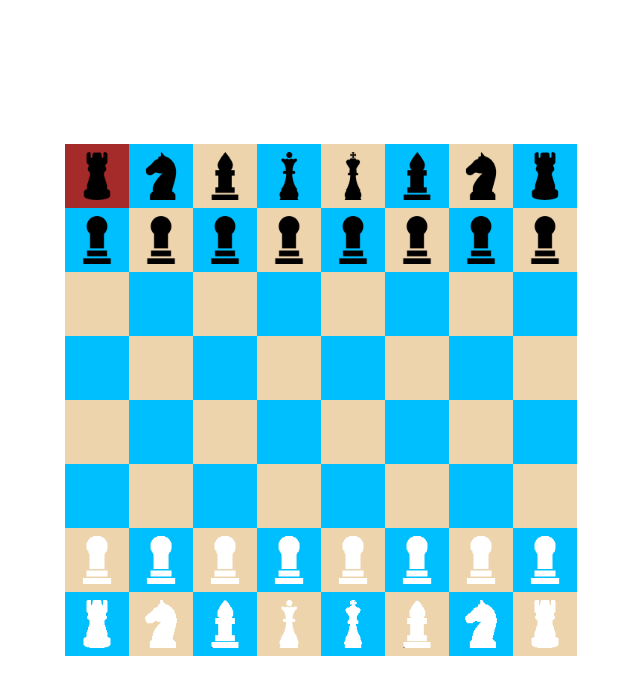
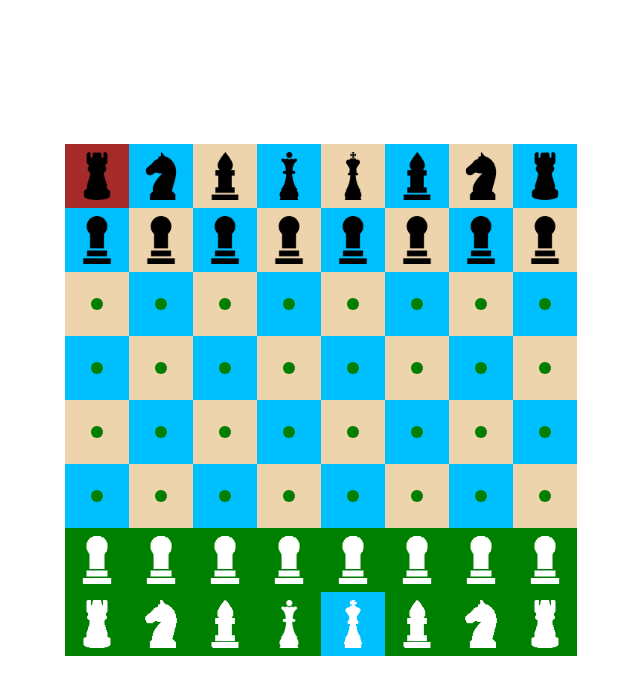
Before and after one commit to AntonSheluho/Ulbi-TV-Chess, a React (Create React App) app: page / in a window 1280 px wide. Both pictures are taken after a click on the element 416 px from the left and 176 px from the top of the page. Shown: the top 694 px of the page, without its empty margins (319-959 px from the left). Built offline with nearby package versions, Linux system fonts and the light colour scheme.

Commit message:
add figure moving logic BoardComp.tsx CellComp.tsx Figure.tsx

```diff
--- a/src/App.css
+++ b/src/App.css
@@ -43,3 +43,10 @@
 .selected {
     background-color: brown;
 }
+
+.available {
+    width: 12px;
+    height: 12px;
+    border-radius: 50%;
+    background-color: green;
+}
--- a/src/components/BoardComponent.tsx
+++ b/src/components/BoardComponent.tsx
@@ -1,4 +1,4 @@
-import React, { FC, useState } from 'react';
+import React, { FC, useEffect, useState } from 'react';
 import { Board } from '../models/Board';
 import { Cell } from '../models/Cell';
 import CellComponent from './CellComponent';
@@ -12,9 +12,30 @@
     const [selectedCell, setSelectedCell] = useState<Cell | null>(null);
 
     function click(cell: Cell) {
-        if (cell.figure) {
+        if (
+            selectedCell &&
+            selectedCell !== cell &&
+            selectedCell.figure?.canMove(cell)
+        ) {
+            selectedCell.moveFigure(cell);
+            setSelectedCell(null);
+        } else {
             setSelectedCell(cell);
         }
+    }
+
+    useEffect(() => {
+        highlightCells();
+    }, [selectedCell]);
+
+    function highlightCells() {
+        board.highlightCells(selectedCell);
+        updateBoard();
+    }
+
+    function updateBoard() {
+        const newBoard = board.getCopyBoard();
+        setBoard(newBoard);
     }
 
     return (
@@ -23,7 +44,7 @@
                 <React.Fragment key={index}>
                     {row.map((cell) => (
                         <CellComponent
-                        click={click}
+                            click={click}
                             cell={cell}
                             key={cell.id}
                             selected={
--- a/src/components/CellComponent.tsx
+++ b/src/components/CellComponent.tsx
@@ -12,7 +12,9 @@
         <div className={
           ['cell', cell.color, selected ? 'selected' : ''].join(' ')}
           onClick={() => click(cell)}
+          style={{background: cell.available && cell.figure ? 'green' : ''}}
         >
+            {cell.available && !cell.figure && <div className='available'></div>}
             {cell.figure?.logo && <img src={cell.figure.logo} alt="" />}
         </div>
     );
--- a/src/models/Board.ts
+++ b/src/models/Board.ts
@@ -20,6 +20,22 @@
                 }
             }
             this.cells.push(row)
+        }
+    }
+
+    public getCopyBoard(): Board {
+        const newBoard = new Board();
+        newBoard.cells = this.cells;
+        return newBoard;
+    }
+
+    public highlightCells(selectedCell: Cell | null) {
+        for (let i = 0; i < this.cells.length; i++) {
+            const row = this.cells[i];
+            for (let j = 0; j < row.length; j++) {
+                const target = row[j];
+                target.available = !!selectedCell?.figure?.canMove(target)
+            }
         }
     }
 
--- a/src/models/Cell.ts
+++ b/src/models/Cell.ts
@@ -11,7 +11,7 @@
     available: boolean; // Can you move sw
     id: number; // For react keys
 
-    constructor(board: Board, x: number, y: number, color: Colors,figure: Figure | null) {
+    constructor(board: Board, x: number, y: number, color: Colors, figure: Figure | null) {
         this.x = x;
         this.y = y;
         this.color = color;
@@ -20,4 +20,12 @@
         this.available = false;
         this.id = Math.random();
     }
+
+    moveFigure(target: Cell) {
+        if (this.figure && this.figure?.canMove(target)) {
+            this.figure.moveFigure(target)
+            target.figure = this.figure;
+            this.figure = null;
+        }
+    }
 }
--- a/src/models/figures/Bishop.tsx
+++ b/src/models/figures/Bishop.tsx
@@ -10,4 +10,8 @@
         this.logo = color === Colors.BLACK ? blackLogo : whiteLogo;
         this.name = FigureName.BISHOP;
     }
+
+    canMove(target: Cell): boolean {
+        return super.canMove(target)
+    }
 }
--- a/src/models/figures/Figure.ts
+++ b/src/models/figures/Figure.ts
@@ -29,7 +29,11 @@
     }
 
     canMove(target: Cell): boolean {
-        return true;
+        if (target.figure?.color === this.color)
+            return false
+        if (target.figure?.name === FigureName.KING)
+            return false
+        return true
     }
     moveFigure(target: Cell) {
 
```
